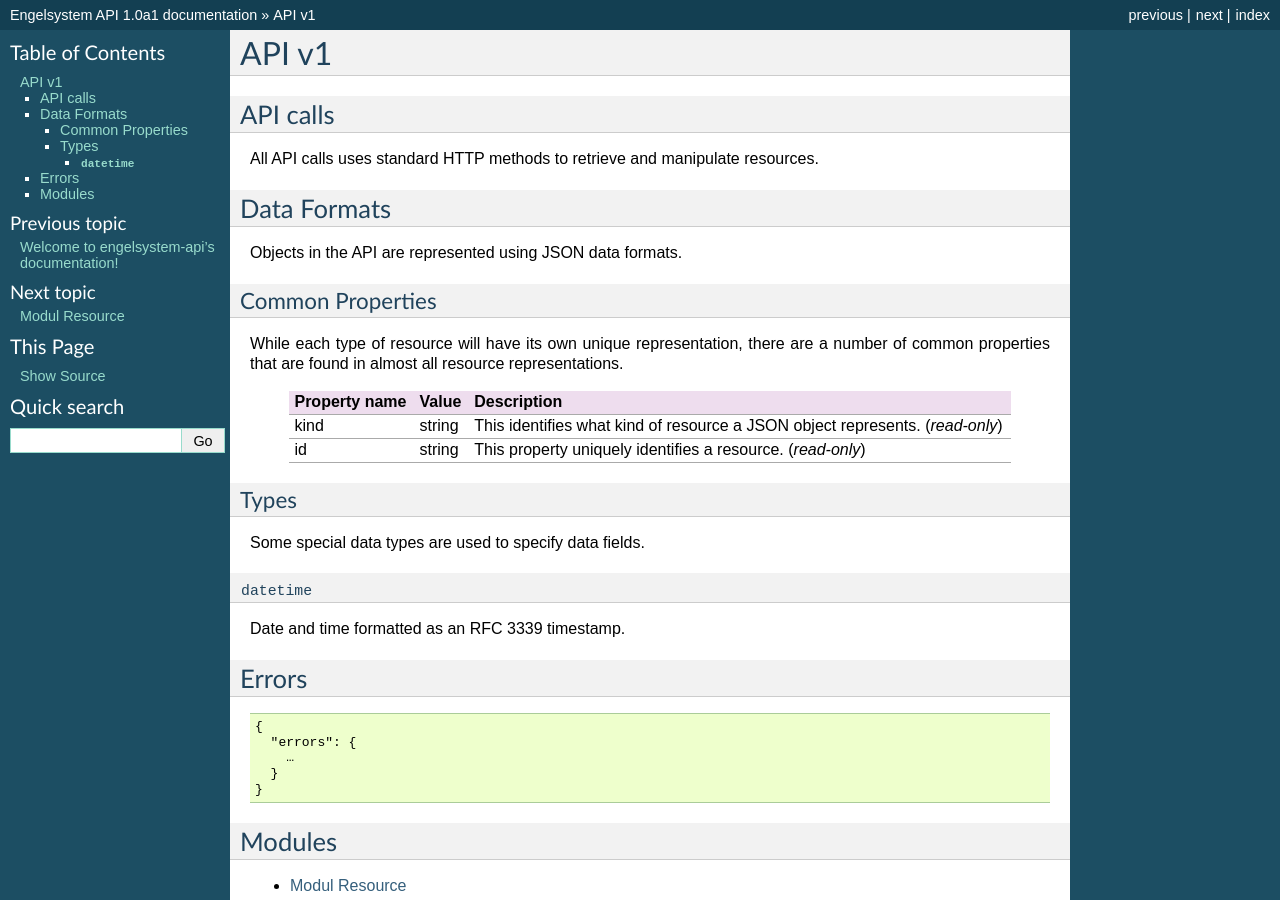
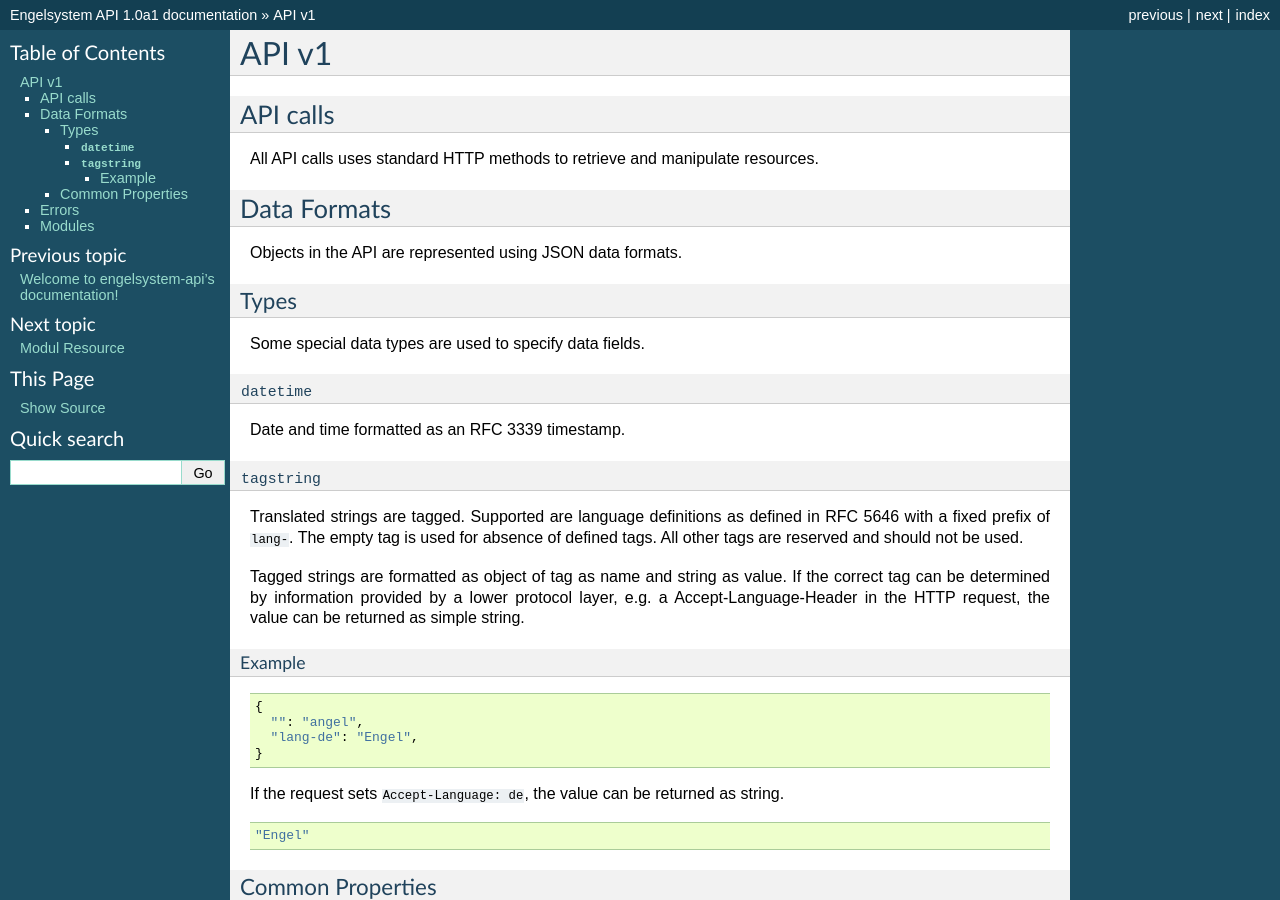
Before and after one commit to cookieBerlin/engelsystem-api, a Sphinx documentation site: the page built from doc/api/v1/index.rst, in a window 1280 px wide and 900 px high. Built offline with Sphinx 7.4.7, drawn with Linux system fonts in a browser that asks for light colours.

Commit message:
Define tagstring type

```diff
--- a/doc/api/v1/index.rst
+++ b/doc/api/v1/index.rst
@@ -10,6 +10,41 @@
 ============
 Objects in the API are represented using JSON data formats.
 
+Types
++++++
+Some special data types are used to specify data fields.
+
+``datetime``
+------------
+Date and time formatted as an RFC 3339 timestamp.
+
+``tagstring``
+-------------
+Translated strings are tagged.
+Supported are language definitions as defined in RFC 5646 with a fixed prefix of ``lang-``.
+The empty tag is used for absence of defined tags.
+All other tags are reserved and should not be used.
+
+Tagged strings are formatted as object of tag as name and string as value.
+If the correct tag can be determined by information provided by a lower protocol layer,
+e.g. a Accept-Language-Header in the HTTP request,
+the value can be returned as simple string.
+
+Example
+.......
+::
+
+  {
+    "": "angel",
+    "lang-de": "Engel",
+  }
+
+If the request sets ``Accept-Language: de``, the value can be returned as string.
+
+::
+
+  "Engel"
+
 Common Properties
 +++++++++++++++++
 While each type of resource will have its own unique representation, there are a number of common properties that are found in almost all resource representations.
```
Also changed, not shown: other parts of doc/api/v1/index.rst (+0 -8 lines).
